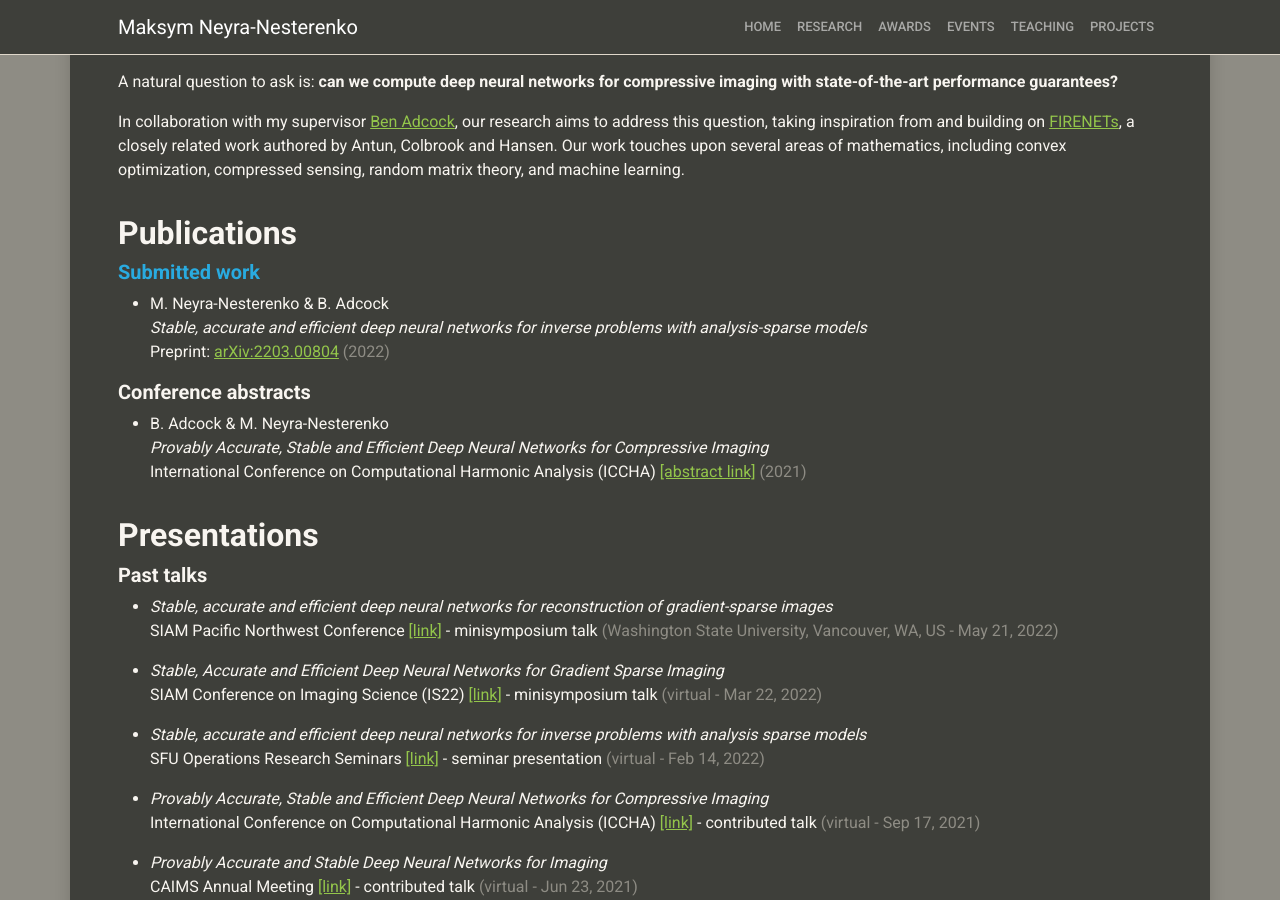
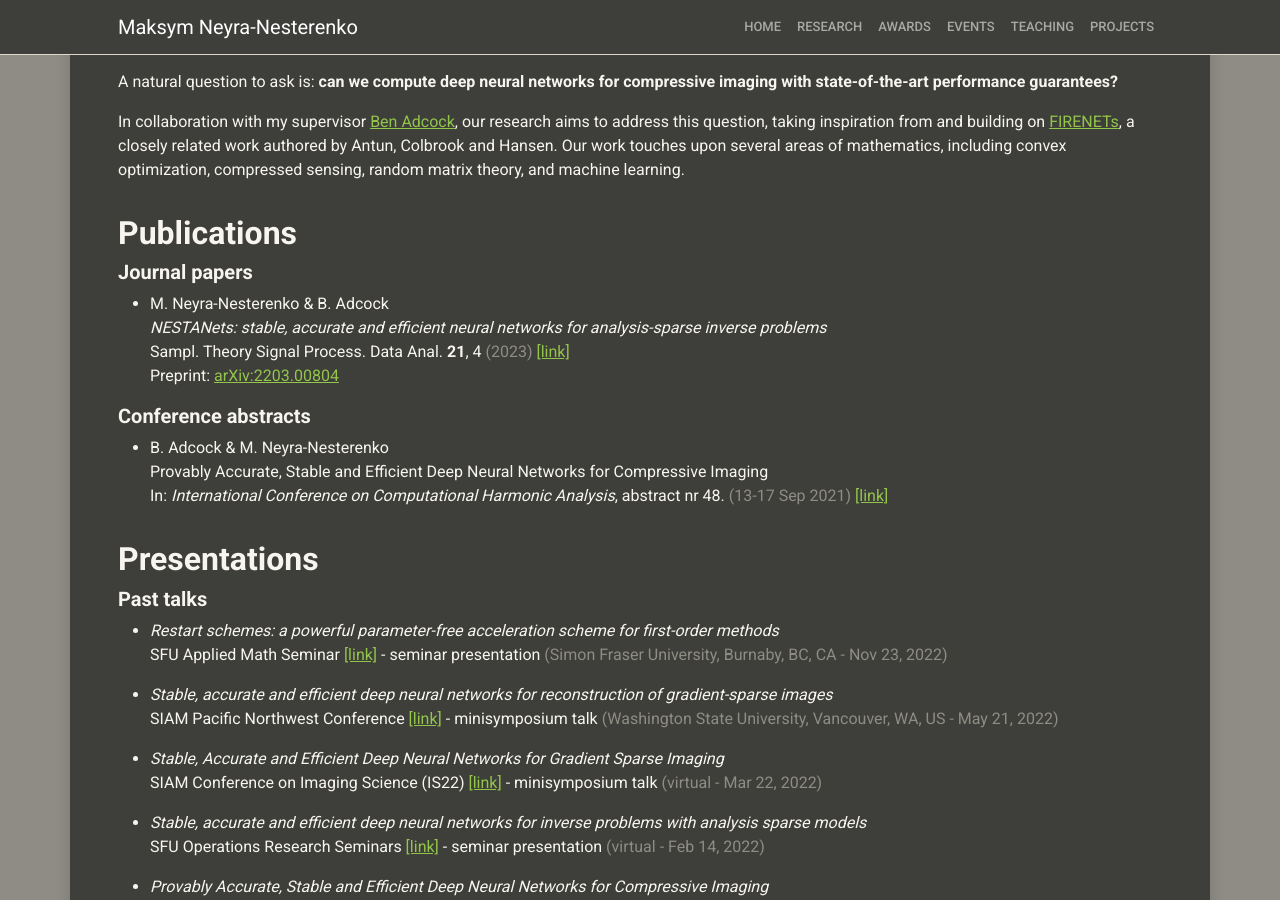
Before and after one commit to mneyrane/mneyrane.github.io, a Jekyll site: the page built from _pages/research.html, in a window 1280 px wide and 900 px high, scrolled down 651 px. Built offline with Jekyll 4.4.1, drawn with Linux system fonts in a browser that asks for light colours.

Commit message:
update pages
- Add new publication (NESTANets)
- Add applied math seminar presentation on restart schemes
- Change TA semester to be inactive
- Refactor Liquid syntax for publications
- Change CV to new version
- Minor text changes to accomodate previous information

```diff
--- a/_data/presentations.yml
+++ b/_data/presentations.yml
@@ -1,4 +1,11 @@
-- title: "Stable, accurate and efficient deep neural networks for reconstruction of gradient-sparse images"
+- title: "Restart schemes: a powerful parameter-free acceleration scheme for first-order methods"
+  event : "SFU Applied Math Seminar"
+  loc : "Simon Fraser University, Burnaby, BC, CA"
+  type : "seminar presentation"
+  date : "Nov 23, 2022"
+  link : "https://www.sfu.ca/math/research/applied-mathematics.html"
+
+- title : "Stable, accurate and efficient deep neural networks for reconstruction of gradient-sparse images"
   event : "SIAM Pacific Northwest Conference"
   loc : "Washington State University, Vancouver, WA, US"
   type : "minisymposium talk"
--- a/_data/publications.yml
+++ b/_data/publications.yml
@@ -1,16 +1,14 @@
-- title : "Stable, accurate and efficient deep neural networks for inverse problems with analysis-sparse models"
+- title : "<i>NESTANets: stable, accurate and efficient neural networks for analysis-sparse inverse problems</i>"
   authors : "M. Neyra-Nesterenko & B. Adcock"
-  type : "submitted"
-  date : "2022"
-  description : "Preprint:"
-  link : "https://arxiv.org/abs/2203.00804"
-  linkname : "arXiv:2203.00804"
+  type : "journal paper"
+  date : "2023"
+  citation : "Sampl. Theory Signal Process. Data Anal. <b>21</b>, 4"
+  link : "https://link.springer.com/article/10.1007/s43670-022-00043-5"
+  preprint: "https://arxiv.org/abs/2203.00804"
 
 - title : "Provably Accurate, Stable and Efficient Deep Neural Networks for Compressive Imaging"
   authors: "B. Adcock & M. Neyra-Nesterenko"
   type : "conference abstract"
-  date : "2021"
-  publisher : "International Conference on Computational Harmonic Analysis (ICCHA)"
-  date : "2021"
+  date : "13-17 Sep 2021"
+  citation : "In: <i>International Conference on Computational Harmonic Analysis</i>, abstract nr 48."
   link : "http://univie.ac.at/projektservice-mathematik/e/talks/Neyra-Nesterenko_2021-06_ICCHA_2021_final_submission.pdf"
-  linkname : "[abstract link]"
--- a/_data/teaching_ta.yml
+++ b/_data/teaching_ta.yml
@@ -1,7 +1,7 @@
 - location : "Simon Fraser University"
   period : "Fall 2022"
   courses : "Continuous Optimization (MATH309) and Algebra Workshop"
-  now : true
+  now : false
 
 - location : "Simon Fraser University"
   period : "Summer 2022"
--- a/_includes/publication_section.html
+++ b/_includes/publication_section.html
@@ -10,8 +10,20 @@
   <li>
     <p>
       {{ item.authors }}<br>
-      <em>{{ item.title }}</em><br>
-      {{ item.publisher }} {{ item.description }} <a href="{{ item.link }}">{{ item.linkname }}</a> <span class="text-muted">({{ item.date }})</span>
+      {{ item.title }}<br>
+      {{ item.citation }} <span class="text-muted">({{ item.date }})</span> <a href="{{ item.link }}">[link]</a>
+      {% if item.preprint and item.citation %}</br>{% endif %}
+      {% if item.preprint %}
+      Preprint:
+      <a href="{{ item.preprint }}">
+        {% assign preprint_head = item.preprint | slice: 0, 18 %}
+        {% if preprint_head == "https://arxiv.org/" %}
+        arXiv:{{ item.preprint | split: "/" | last }}
+        {% else %}
+        <span class="text-alert">INVALID LINK</span>
+        {% endif %}
+      </a>
+      {% endif %}
     </p>
   </li>
   {% endif %}
--- a/_pages/research.html
+++ b/_pages/research.html
@@ -57,14 +57,43 @@ In collaboration with my supervisor <a href="https://benadcock.org/">Ben Adcock<
 
 <h2 class="pt-3 fw-bold">Publications</h2>
 
-{% include publication_section.html title="Submitted work" type="submitted" %}
+{% assign pub1 = "submitted" %}
+{% assign pub2 = "journal paper" %}
+{% assign pub3 = "conference abstract" %}
 
-{% include publication_section.html title="Conference abstracts" type="conference abstract" %}
+{% for item in site.data.publications %}
+  {% if item.type == pub1 %}
+    {% include publication_section.html title="Submitted work" type=pub1 %}
+    {% break %}
+  {% endif %}
+{% endfor %}
 
+{% for item in site.data.publications %}
+  {% if item.type == pub2 %}
+    {% include publication_section.html title="Journal papers" type=pub2 %}
+    {% break %}
+  {% endif %}
+{% endfor %}
 
+{% for item in site.data.publications %}
+  {% if item.type == pub3 %}
+    {% include publication_section.html title="Conference abstracts" type=pub3 %}
+    {% break %}
+  {% endif %}
+{% endfor %}
 
 <h2 class="pt-3 fw-bold">Presentations</h2>
 
-<!--{% include presentation_section.html title="Scheduled talks" scheduled=true %}-->
+{% for item in site.data.presentations %}
+  {% if item.scheduled %}
+    {% include presentation_section.html title="Scheduled talks" scheduled=true %}
+    {% break %}
+  {% endif %}
+{% endfor %}
 
-{% include presentation_section.html title="Past talks" %}
+{% for item in site.data.presentations %}
+  {% if item.scheduled == nil %}
+    {% include presentation_section.html title="Past talks" %}
+    {% break %}
+  {% endif %}
+{% endfor %}
--- a/index.html
+++ b/index.html
@@ -14,7 +14,7 @@ Hello and welcome! I am Maksym (or Max), and this is my academic and project por
 <p>
 I am currently a MSc student at Simon Fraser University in applied and computational mathematics, progressing towards completing a master's thesis.
 My research committee consists of professors <a href="https://benadcock.org/">Ben Adcock</a> (supervisor) and <a href="http://www.sfu.ca/~nna29/NilimaNigam/Main.html">Nilima Nigam</a> (committee member).
-The thesis topic is about <em>stable, accurate and efficient deep neural networks for compressive imaging</em>. In terms of completion, I am expected to defend my thesis in August or December 2022.
+The thesis topic is about <em>stable, accurate and efficient deep neural networks for compressive imaging</em>. In terms of completion, I am expected to defend my thesis during the start of February 2023.
 </p>
 
 <p>
```
Also changed, not shown: 1 other file.
